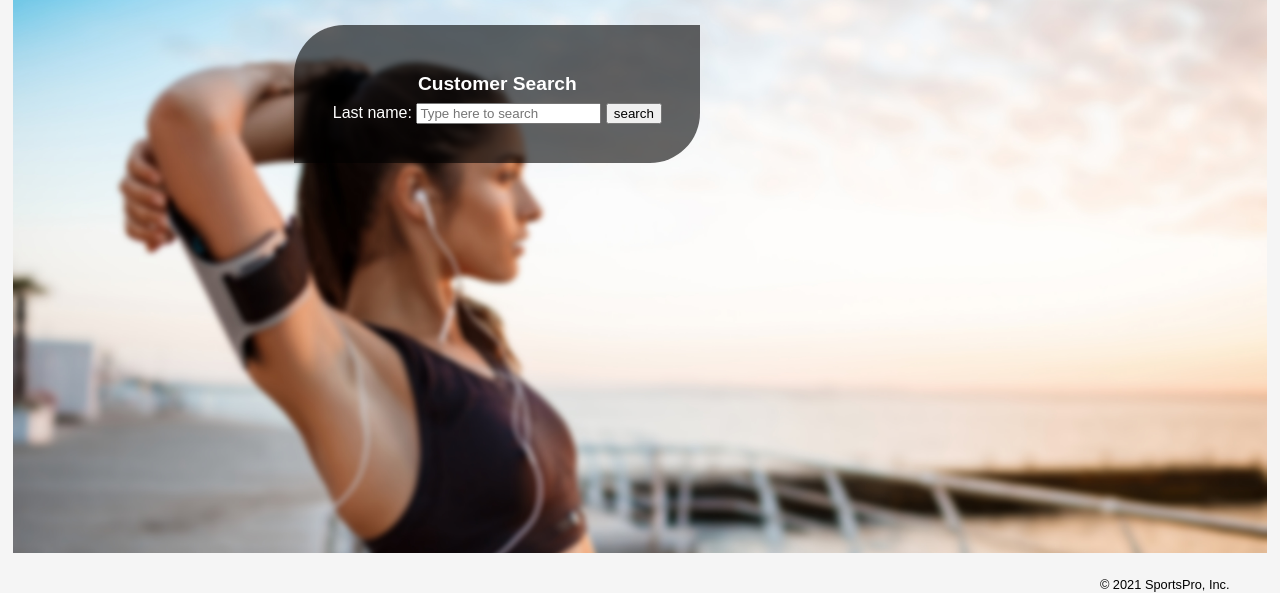
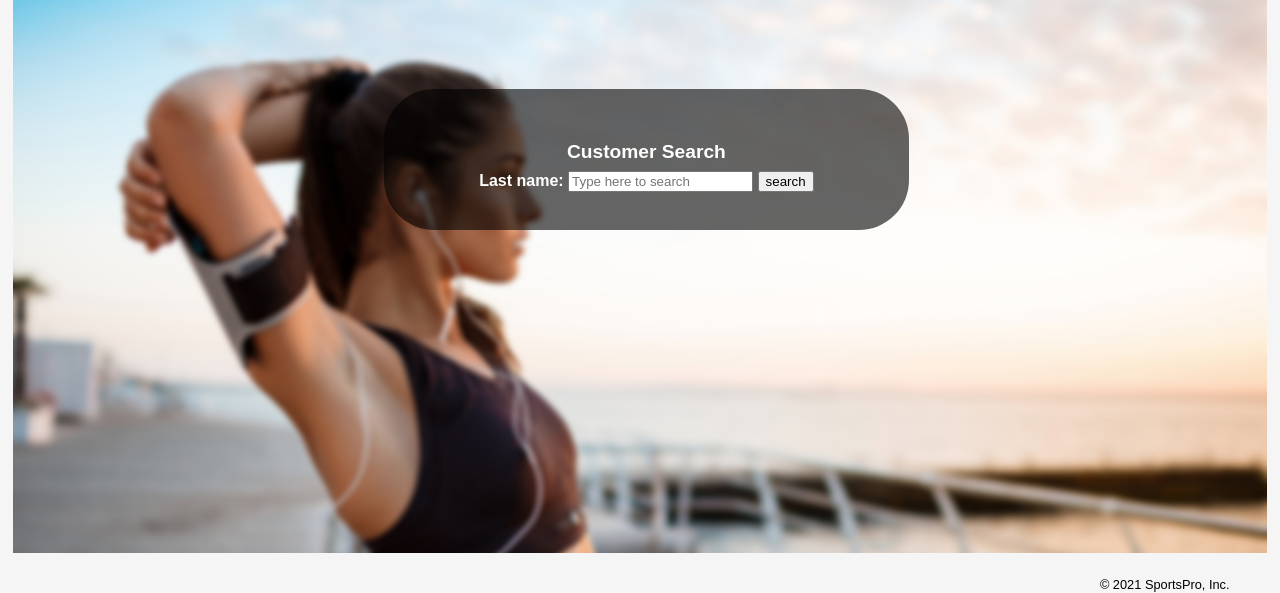
Before and after one commit to mdtc/tech_support, a PHP site: page /customer_manager/index.php in a window 1280 px wide. Shown: the part 158-751 px from the top of the page. Run offline with PHP 8.4, Linux system fonts and the light colour scheme.

Commit message:
bug fixed

```diff
--- a/customer_manager/customer_search.php
+++ b/customer_manager/customer_search.php
@@ -1,6 +1,6 @@
 <?php include '../view/header.php'; ?>
 <main>
-    <div  class="mainMenu2">
+    <div  class="mainMenu">
 
         <h2>Customer Search</h2>
 
```
